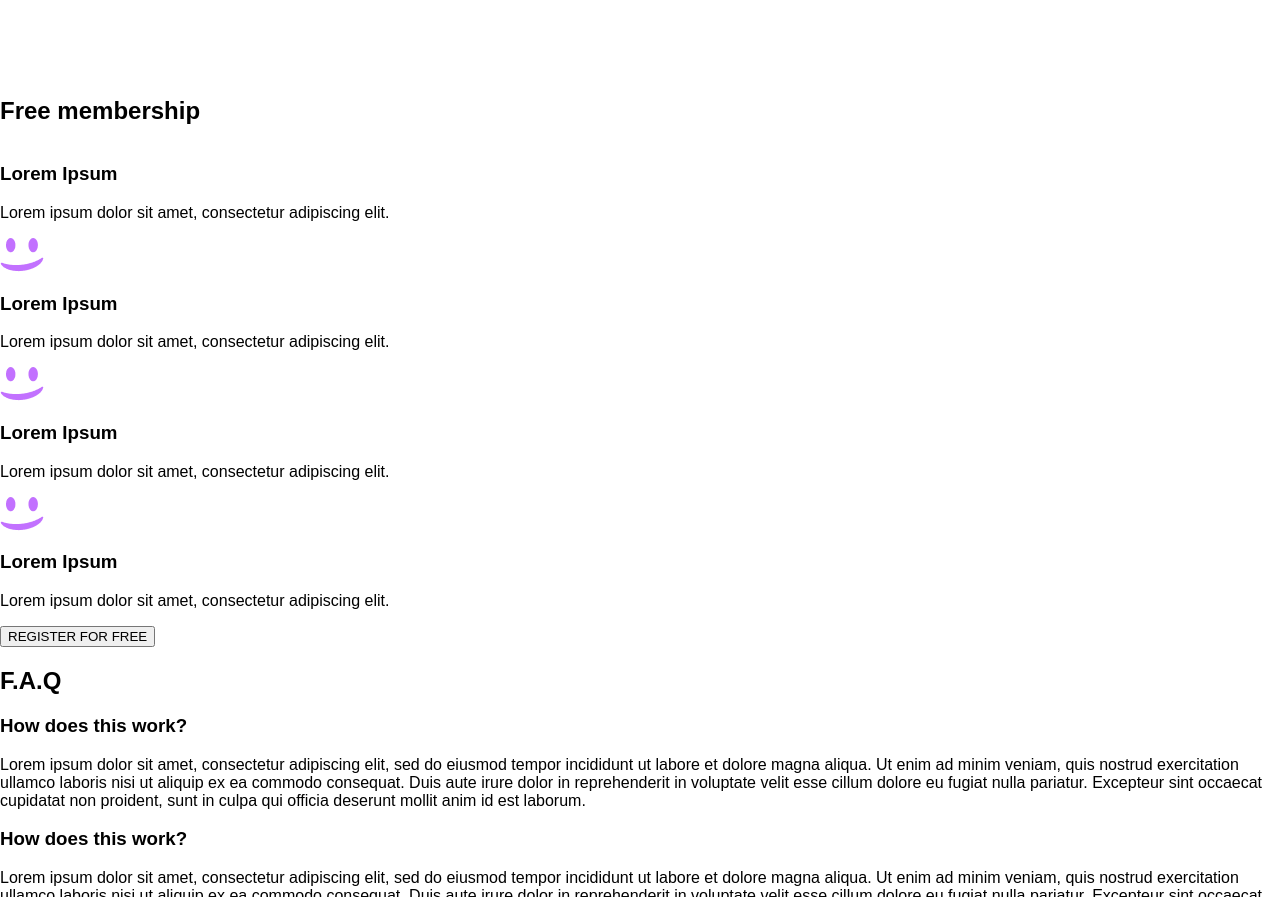
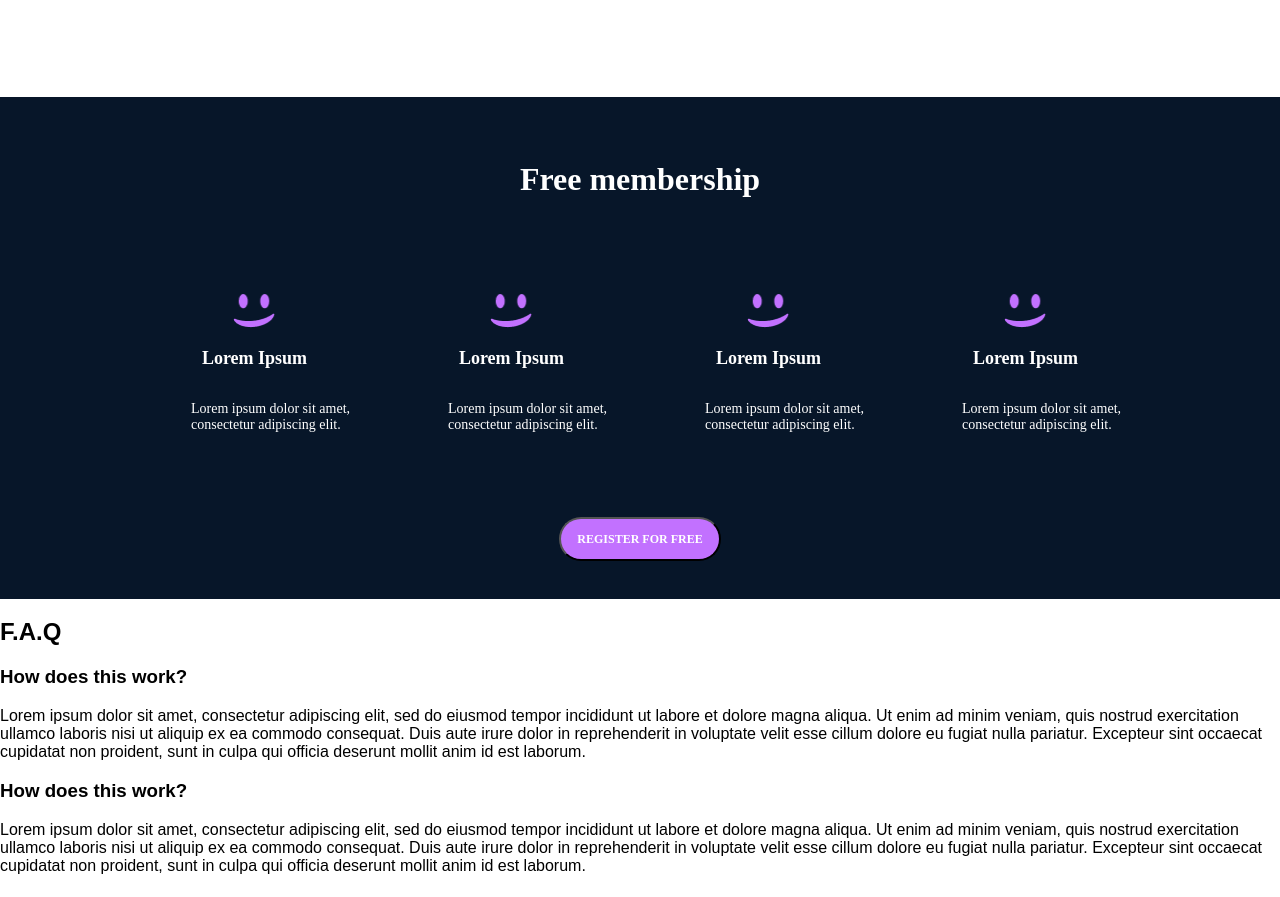
Before and after one commit to Pinimes/alx_html_css, a plain HTML site: page css_advanced/index.html in a window 1280 px wide. Shown: the part 2060-2957 px from the top of the page. Drawn offline with Linux system fonts and the light colour scheme.

Commit message:
added a free membership section

```diff
--- a/css_advanced/index.html
+++ b/css_advanced/index.html
@@ -153,27 +153,29 @@
                 </div>
             </div>
         </section>
-        <section>
+        <section class="membership-page">
             <h2>Free membership</h2>
-            <div>
-                <img src="./images/smile.svg" alt="">
-                <h3>Lorem Ipsum</h3>
-                <p>Lorem ipsum dolor sit amet, consectetur adipiscing elit.</p>
-            </div>
-            <div>
+            <div class="membership">
+                <div class="sample-member">
                     <img src="images/smile.png" alt="">
                     <h3>Lorem Ipsum</h3>
                     <p>Lorem ipsum dolor sit amet, consectetur adipiscing elit.</p>
                 </div>
-            <div>
+                <div class="sample-member">
                     <img src="images/smile.png" alt="">
                     <h3>Lorem Ipsum</h3>
                     <p>Lorem ipsum dolor sit amet, consectetur adipiscing elit.</p>
                 </div>
-            <div>
+                <div class="sample-member">
                     <img src="images/smile.png" alt="">
                     <h3>Lorem Ipsum</h3>
                     <p>Lorem ipsum dolor sit amet, consectetur adipiscing elit.</p>
+                </div>
+                <div class="sample-member">
+                    <img src="images/smile.png" alt="">
+                    <h3>Lorem Ipsum</h3>
+                    <p>Lorem ipsum dolor sit amet, consectetur adipiscing elit.</p>
+                </div>
             </div>
             <button>REGISTER FOR FREE</button>
         </section>
--- a/css_advanced/styles.css
+++ b/css_advanced/styles.css
@@ -269,3 +269,77 @@ blockquote {
     margin-left: 100px;
 
 }
+
+.membership-page {
+    height: 502px;
+    background-color: #071629;
+    color: #FFFFFF;
+    display: flex;
+    flex-direction: column;
+    justify-content: center;
+    align-items: center;
+}
+
+.membership-page h2 {
+    font-family: Source Sans Pro;
+    font-weight: 700;
+    font-size: 32px;
+    display: flex;
+    justify-content: center;
+}
+
+.membership {
+    display: flex;
+    margin-left: 164px;
+    margin-right: 164px;
+    justify-content: space-evenly;
+    margin-top: 70px;
+
+}
+
+.sample-member {
+    display: flex;
+    flex-direction: column;
+    align-items: center;
+    justify-content: center;
+    width: 257px;
+    height: 153px;
+}
+
+.sample-member img {
+    width: 43.67px;
+    height: 35.35px;
+    padding-top: 0.03px;
+    display: flex;
+}
+
+.sample-member h3 {
+    font-family: Source Sans Pro;
+    font-weight: 600;
+    font-size: 18px;
+    display: flex;
+    justify-content: center;
+}
+
+.sample-member p {
+    font-family: Source Sans Pro;
+    font-size: 14px;
+    font-weight: 400;
+    padding-left: 65px;
+}
+
+.membership-page button {
+    width: 162px;
+    height: 44px;
+    display: flex;
+    justify-content: center;
+    background-color: #C271FF;
+    border-radius: 40px;
+    margin-top: 70px;
+    align-items: center;
+    font-size: 12px;
+    font-weight: 600;
+    font-family: Source Sans pro;
+    color: rgba(255, 255, 255, 1);
+}
+}
```
Lines whose indentation alone changed are shown as unchanged.
